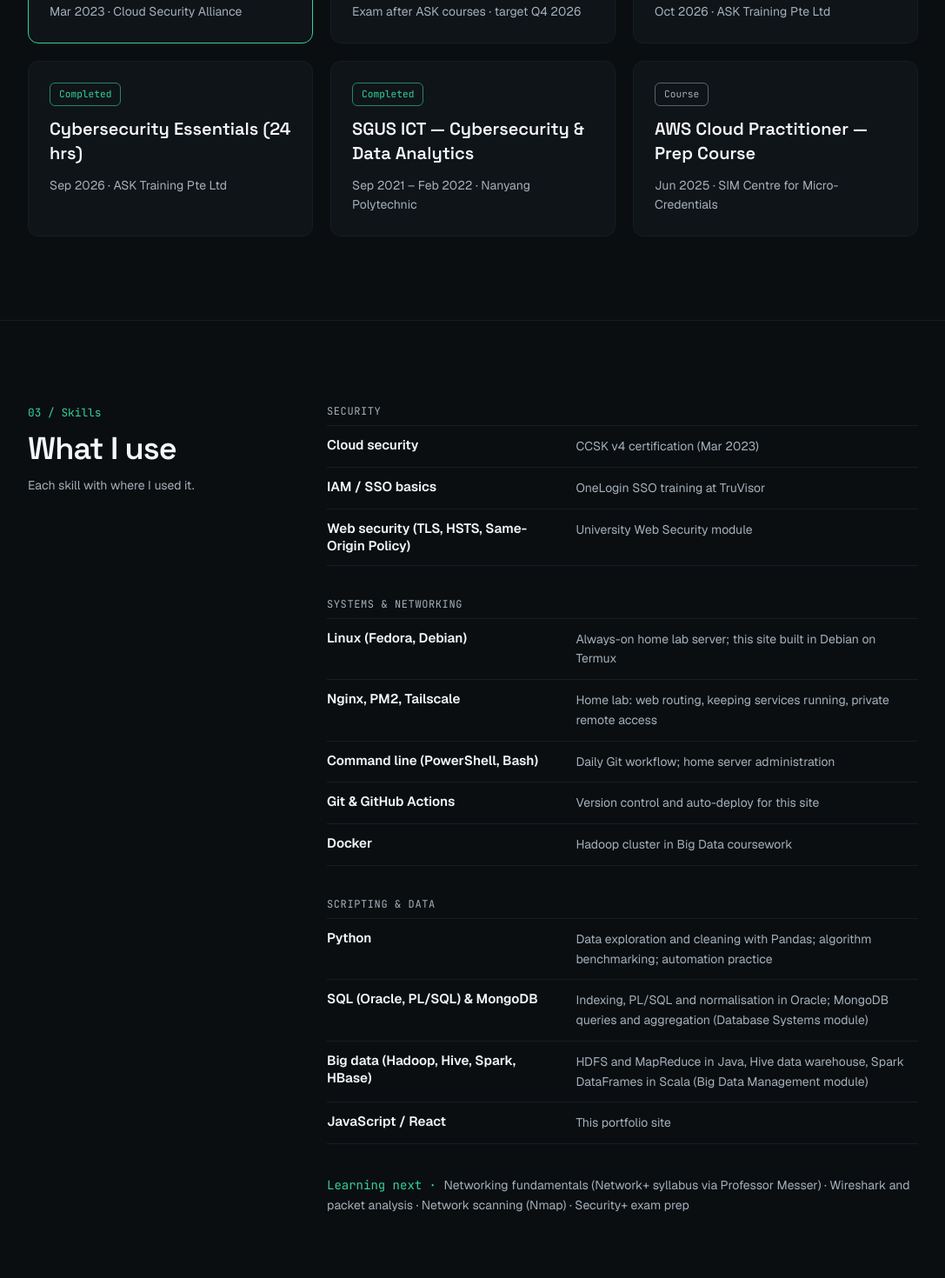
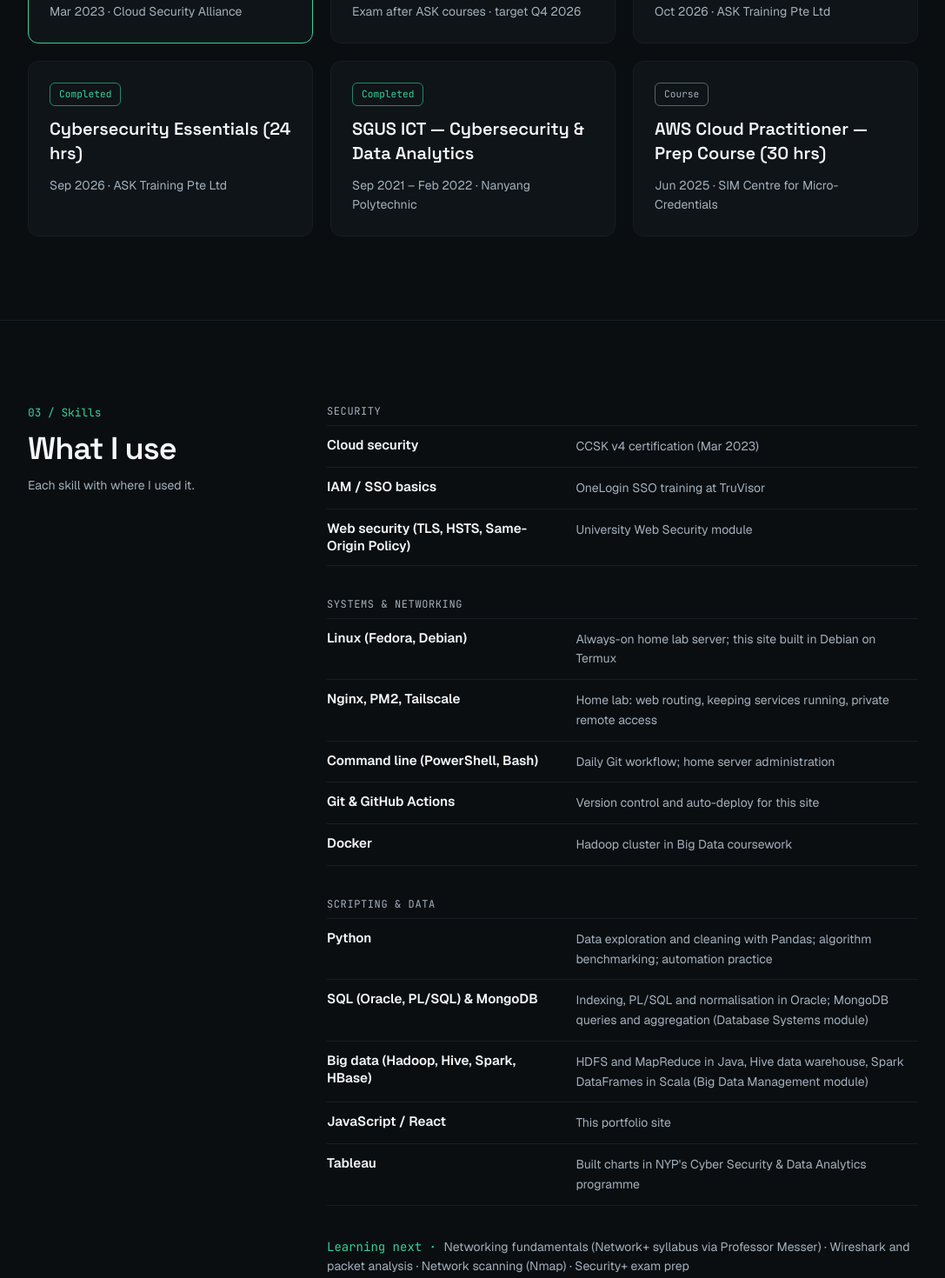
Before and after one commit to ddevMetal/chounmeng-resume, a React (Vite) app: page / in a window 1280 px wide. Shown: the part 1840-3310 px from the top of the page at 87% size, without its empty margins (96-1183 px from the left). Built offline with nearby package versions, Linux system fonts and the light colour scheme.

Commit message:
Add Tableau skill and AWS course hours

```diff
--- a/src/data/resume.js
+++ b/src/data/resume.js
@@ -105,6 +105,7 @@
       { name: "SQL (Oracle, PL/SQL) & MongoDB", evidence: "Indexing, PL/SQL and normalisation in Oracle; MongoDB queries and aggregation (Database Systems module)" },
       { name: "Big data (Hadoop, Hive, Spark, HBase)", evidence: "HDFS and MapReduce in Java, Hive data warehouse, Spark DataFrames in Scala (Big Data Management module)" },
       { name: "JavaScript / React", evidence: "This portfolio site" },
+      { name: "Tableau", evidence: "Built charts in NYP's Cyber Security & Data Analytics programme" },
     ],
   },
 ];
@@ -327,7 +328,7 @@
   },
   {
     icon: "☁️",
-    name: "AWS Cloud Practitioner — Prep Course",
+    name: "AWS Cloud Practitioner — Prep Course (30 hrs)",
     date: "Jun 2025 · SIM Centre for Micro-Credentials",
     status: "course",
   },
```
